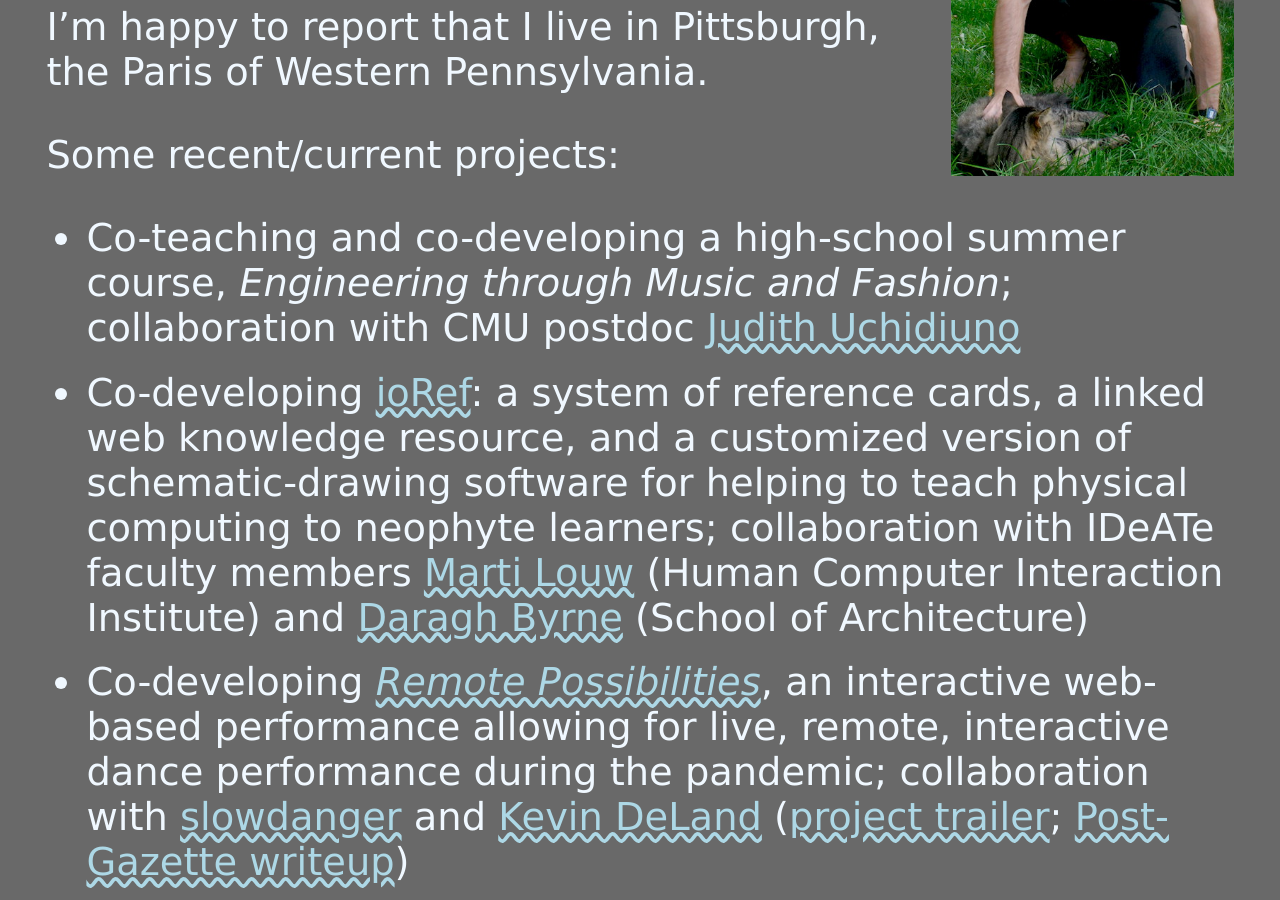
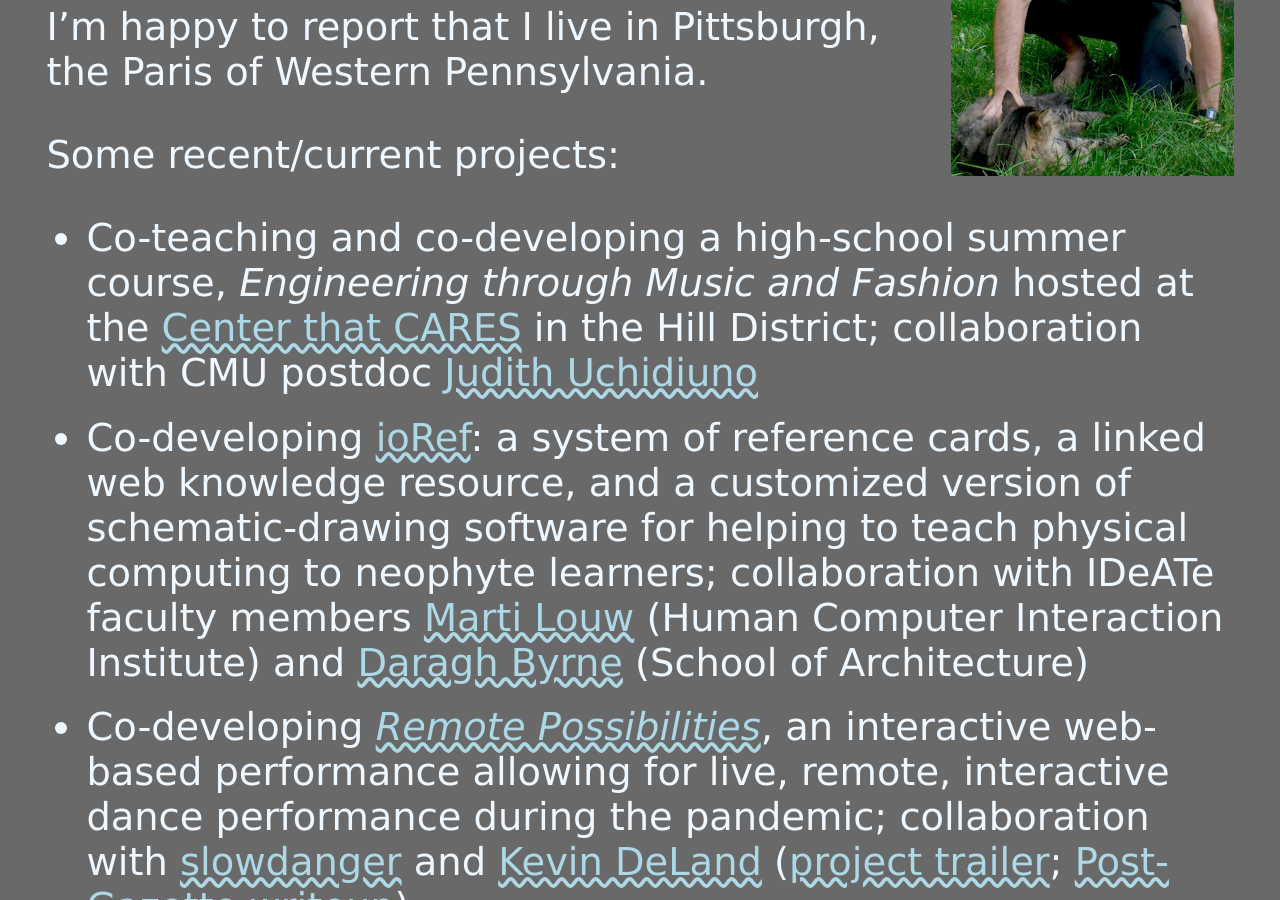
Before and after one commit to robzach/rzachme-2020, a Jekyll site: the page built from home.md, in a window 1280 px wide and 900 px high, scrolled down 395 px. Built offline with Jekyll 4.4.1, drawn with Linux system fonts in a browser that asks for light colours.

Commit message:
update portfolio with Remote Possibilities; update home page to try to fix links for GitHub Pages

```diff
--- a/home.md
+++ b/home.md
@@ -94,14 +94,14 @@ I'm happy to report that I live in Pittsburgh, the Paris of Western Pennsylvania
 
 Some recent/current projects:
 
-* Co-teaching and co-developing a high-school summer course, *Engineering through Music and Fashion*; collaboration with CMU postdoc [Judith Uchidiuno](https://judithu.com/)
+* Co-teaching and co-developing a high-school summer course, *Engineering through Music and Fashion* hosted at the [Center that CARES](https://centerthatcares.org/) in the Hill District; collaboration with CMU postdoc [Judith Uchidiuno](https://judithu.com/)
 * Co-developing [ioRef](https://ioref.org): a system of reference cards, a linked web knowledge resource, and a customized version of schematic-drawing software for helping to teach physical computing to neophyte learners; collaboration with IDeATe faculty members [Marti Louw](https://www.hcii.cmu.edu/people/marti-louw) (Human Computer Interaction Institute) and [Daragh Byrne](http://daraghbyrne.me/) (School of Architecture)
-* Co-developing *[Remote Possibilities](remotepossibilities.splashthat.com)*, an interactive web-based performance allowing for live, remote, interactive dance performance during the pandemic; collaboration with [slowdanger](slowdangerslowdanger.com) and [Kevin DeLand](http://delandbeforeti.me/) ([project trailer](https://vimeo.com/511294454); [Post-Gazette writeup](https://www.post-gazette.com/ae/theater-dance/2021/03/18/Slowdanger-delivers-interactive-virtual-dance-experience-in-remote-possibilities/stories/202103180010))
+* Co-developing *[Remote Possibilities](https://remotepossibilities.splashthat.com)*, an interactive web-based performance allowing for live, remote, interactive dance performance during the pandemic; collaboration with [slowdanger](https://slowdangerslowdanger.com) and [Kevin DeLand](http://delandbeforeti.me/) ([project trailer](https://vimeo.com/511294454); [Post-Gazette writeup](https://www.post-gazette.com/ae/theater-dance/2021/03/18/Slowdanger-delivers-interactive-virtual-dance-experience-in-remote-possibilities/stories/202103180010))
 * Guest teaching a [class on Physical Computing]({{site.url}}/cob.html) at the new [City of Bridges High School](https://cityofbridgeshighschool.org/) on the South Side of Pittsburgh
 * **Tranquil** interactive artwork. Part of [Project Amelia](https://www.bricolagepgh.org/programs/program-listings/projectamelia/), an immersive theater piece exploring AI, capitalism, and their intersections with morality
 * [Resonant Bodies](http://www.slowdangerslowdanger.com/resonant-body.html), a collaboration with [slowdanger](http://www.slowdangerslowdanger.com), for which I contributed technically and creatively to a novel tactile speaker and movement-responsive on-body sensors
 
-My [portfolio]({{site.url}}/portfolio.html) page is partial at the moment, but has some pictures to look at.
+My [portfolio](portfolio.html) page is partial at the moment, but has some pictures to look at.
 
 At CMU, my students have lately made some great stuff:
 
```
Also changed, not shown: portfolio.md (+30 -0 lines).
